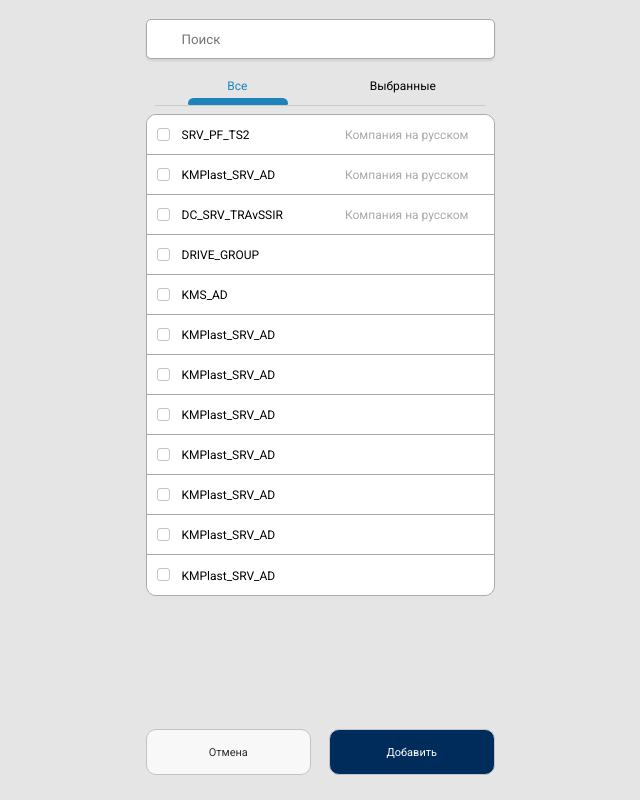
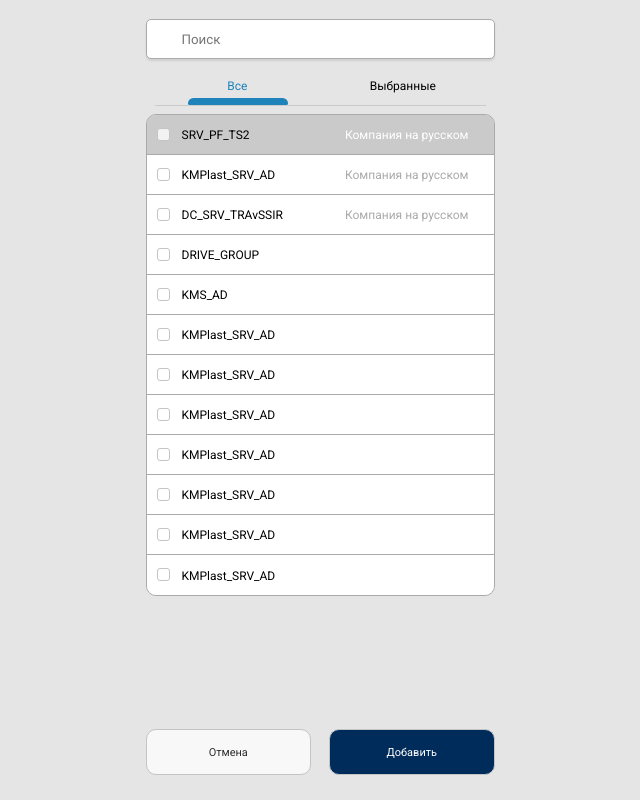
Before and after one commit to AV-html/KMSystemsServer-popup-2, a plain HTML site: page index.html in a window 1280 px wide. In both pictures the pointer is over the element 640 px from the left and 134 px from the top of the page. Shown: the whole page, without its empty margins (320-960 px from the left). Drawn offline with Linux system fonts and the light colour scheme.

Commit message:
add hover
.tabs__item:hover {
  background: #cacaca;
}

.tabs__item:hover .tabs__country-company {
  color: white;
}

```diff
--- a/css/style.css
+++ b/css/style.css
@@ -240,6 +240,14 @@ body {
   border-bottom: none;
 }
 
+.tabs__item:hover {
+  background: #cacaca;
+}
+
+.tabs__item:hover .tabs__country-company {
+  color: white;
+}
+
 .tabs__item {
   padding: 13px 0px 13px 35px;
   height: 100%;
```
